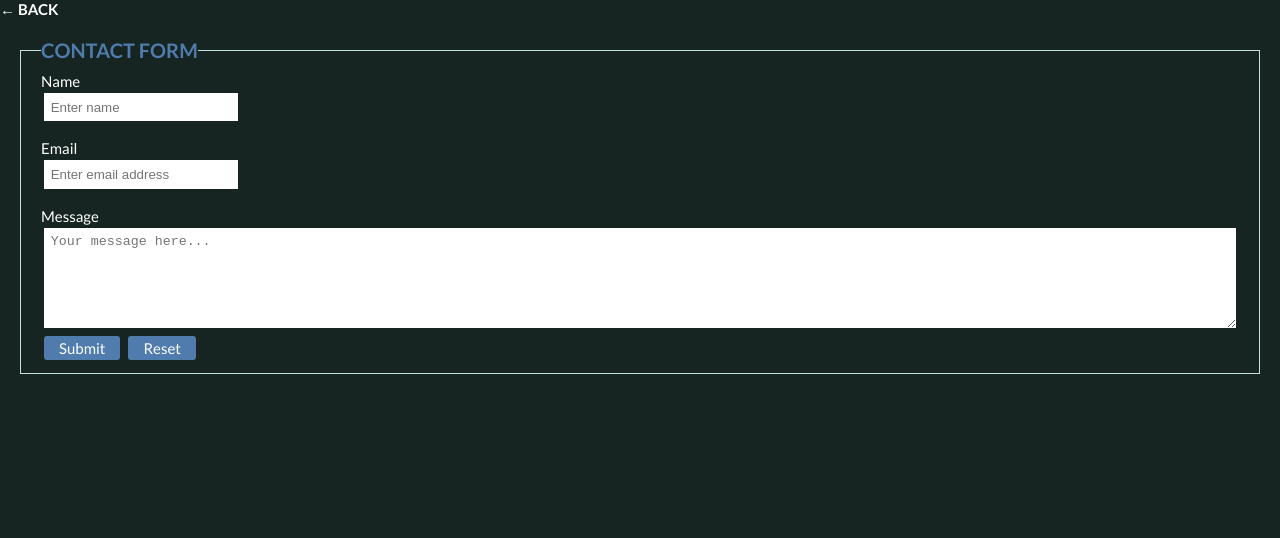
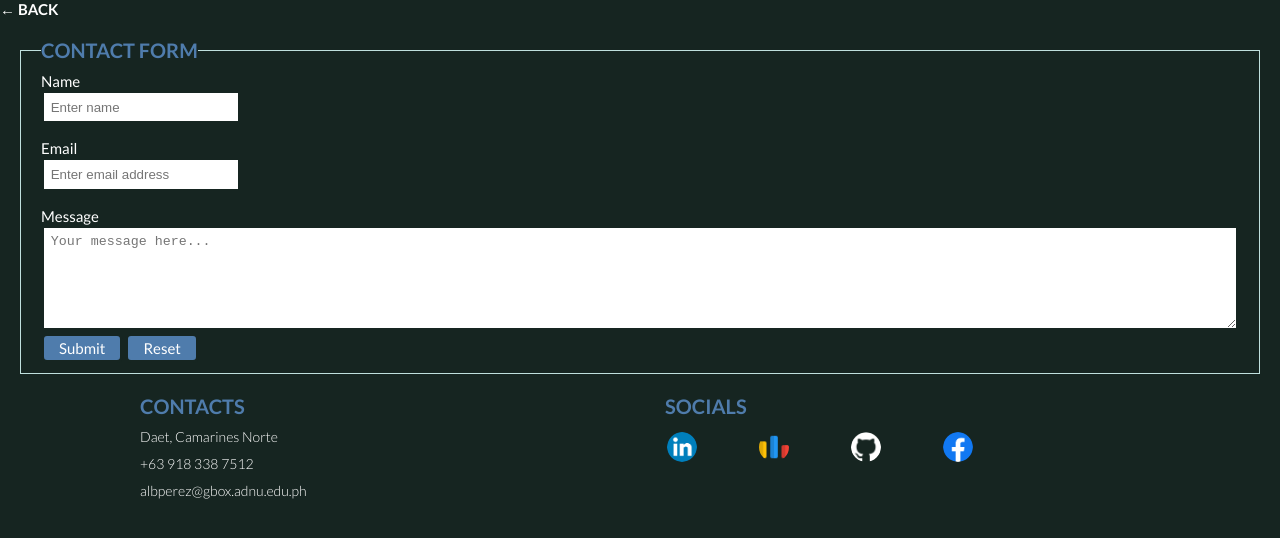
Before and after one commit to bibookss/csdc105, a plain HTML site: page form.html in a window 1280 px wide. Drawn offline with Linux system fonts and the light colour scheme.

Commit message:
feat: added socials in form.html

```diff
--- a/form.html
+++ b/form.html
@@ -27,5 +27,53 @@
             <input type="reset" name="reset" value="Reset"/>
         </fieldset>
     </form>
+    <!-- contacts -->
+    <div class="group3">
+        <div class="contact">
+            <h3 class="title">Contacts</h3>
+            <div class="contact_info">
+                <p class="contact_description">
+                    Daet, Camarines Norte
+                </p>
+                <p class="contact_description">
+                    +63 918 338 7512
+                </p>
+                <p class="contact_description">
+                    albperez@gbox.adnu.edu.ph
+                </p>
+            </div>
+        </div>
+
+        <div class="socials">
+            <h3 class="title">Socials</h3>
+            <p class="social_items">
+                <table>
+                    <th></th>
+                    <tr>
+                        <td>
+                            <a href="https://www.linkedin.com/in/albuperez/" target="_blank">
+                                <img src="./assets/linkedin.png" width="30px" alt="">
+                            </a>
+                        </td>
+                        <td>
+                            <a href="https://codeforces.com/profile/0paline" target="_blank">
+                                <img src="./assets/codeforces.png" width="30px" alt="">
+                            </a>
+                        </td>
+                        <td>
+                            <a href="https://github.com/bibookss/" target="_blank">
+                                <img src="./assets/github.png" width="30px" alt="">
+                            </a>
+                        </td>
+                        <td>
+                            <a href="https://fb.com/bibookss" target="_blank">
+                                <img src="./assets/facebook.png" width="30px" alt="">
+                            </a>
+                        </td>
+                    </tr>
+                </table>
+            </p>
+        </div>
+    </div>
 </body>
 </html>
```
